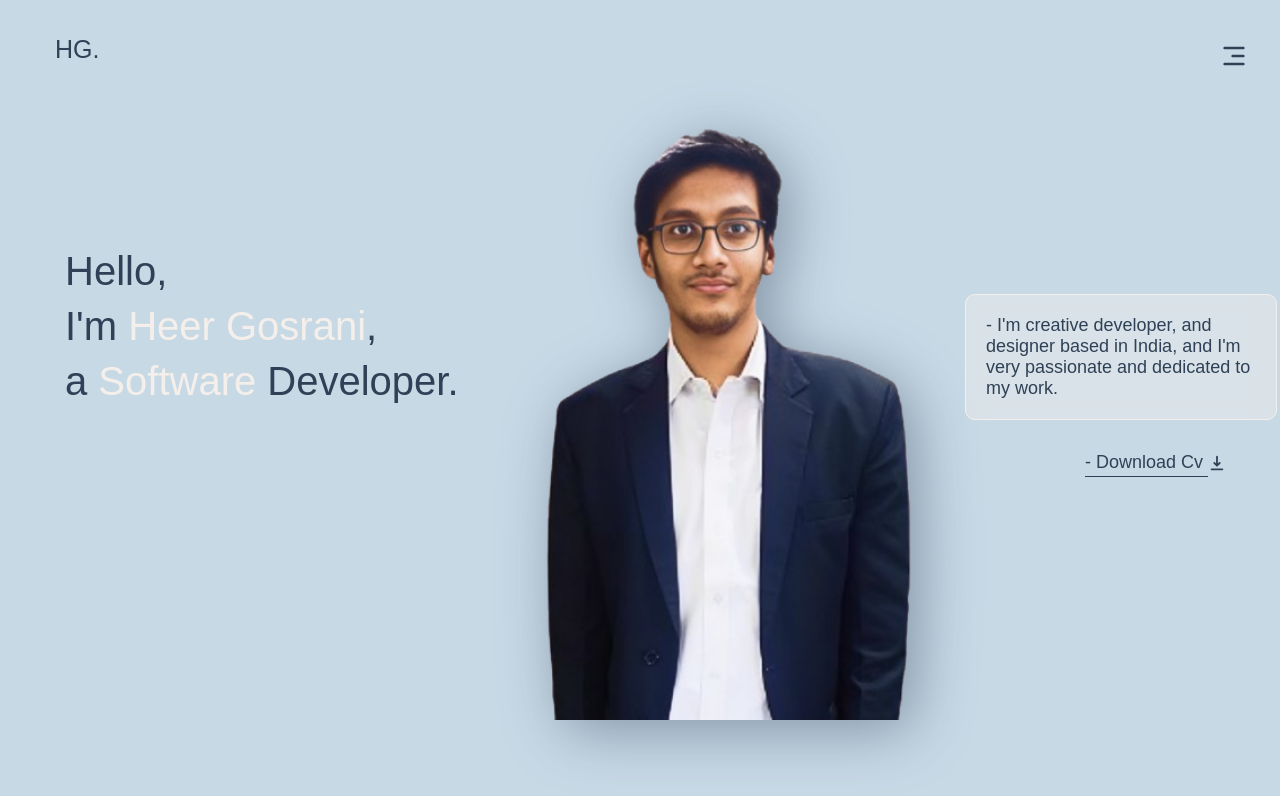
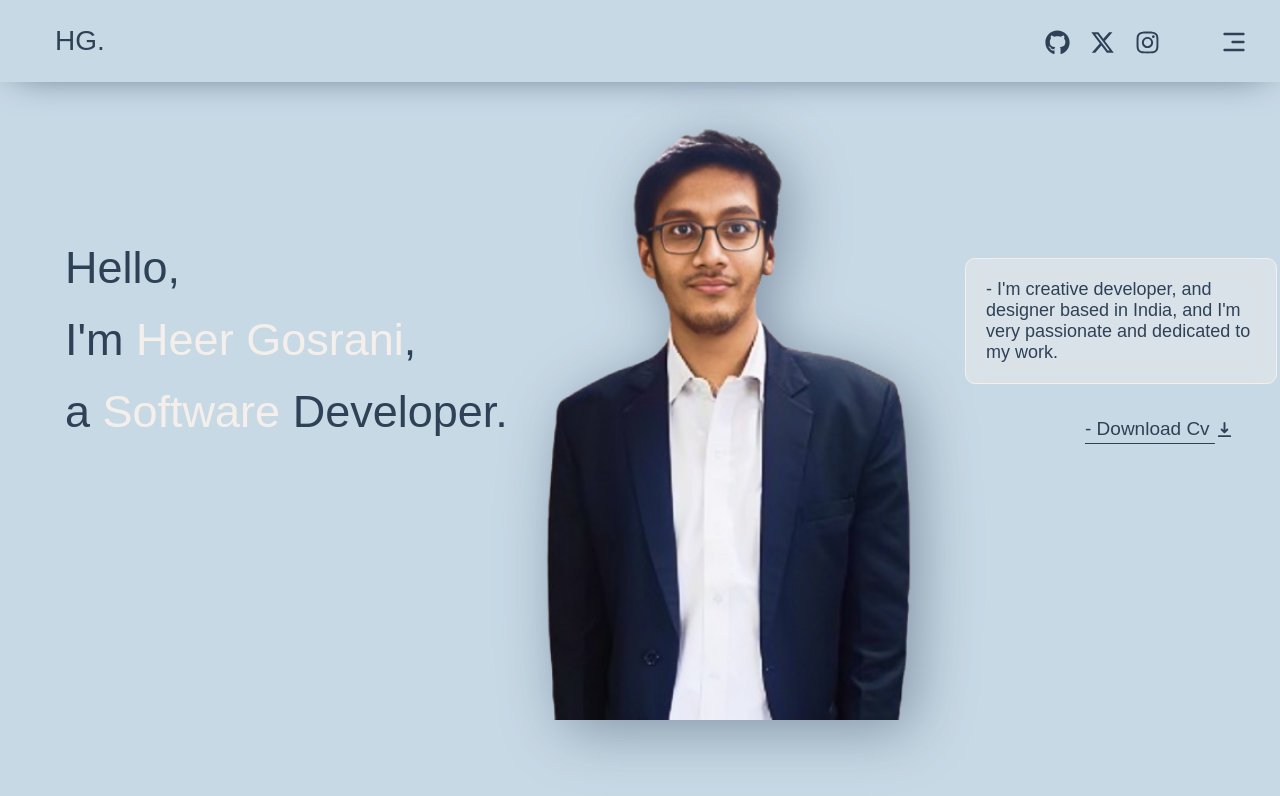
Before and after one commit to heergosrani02/my-portfolio, a React (Vite) app: page / in a window 1280 px wide. Shown: the top 796 px of the page. Built offline with nearby package versions, Linux system fonts and the light colour scheme; a web font is replaced by a local one.

Commit message:
some-styling-added

```diff
--- a/src/components/HeroSection/HeroSection.module.css
+++ b/src/components/HeroSection/HeroSection.module.css
@@ -6,23 +6,23 @@
 }
 
 .intro{
-    font-size: 40px;
+    font-size: 45px;
     position: relative;
     top: 150px;
     left: 30px;
 }
 
 .intro1{
-    font-size: 40px;
+    font-size: 45px;
     position: relative;
-    top: 160px;
+    top: 170px;
     left: 30px;
 }
 
 .myRole{
-    font-size: 40px;
+    font-size: 45px;
     position: relative;
-    top: 170px;
+    top: 190px;
     left: 30px;
 }
 
@@ -46,19 +46,19 @@ span{
     border-radius: 10px;
     border: 1px solid #F5EFEB;
     position: relative;
-    top: 60px;
+    top: 10px;
     left: 930px;
     backdrop-filter: blur(10px);
 }
 
 .downloadCv{
-    width: 170px;
+    width: 190px;
     padding: 20px;
-    font-size: 18px;
+    font-size: 19px;
     text-decoration: underline;
     text-underline-offset: 8px;
     position: relative;
-    top: 70px;
+    top: 22px;
     left: 1030px;
     cursor: pointer;
 }
--- a/src/components/Navbar/Navbar.jsx
+++ b/src/components/Navbar/Navbar.jsx
@@ -3,6 +3,7 @@ import { links } from "./../../data.js";
 
 import { CgMenuRightAlt } from "react-icons/cg";
 import { RxCross2 } from "react-icons/rx";
+import { FaGithub, FaXTwitter, FaInstagram  } from "react-icons/fa6";
 
 import { useState } from "react";
 
@@ -23,8 +24,20 @@ function Navbar() {
             </div>
           </div>
 
+          <div className={navbarCss.socialMedia}>
+            <div className={navbarCss.github}>
+              <FaGithub size={25} />
+            </div>
+            <div className={navbarCss.twitter}>
+              <FaXTwitter size={25}/>
+            </div>
+            <div className={navbarCss.instagram}>
+              <FaInstagram size={25}/>
+            </div>
+          </div>
+
           {isOpen ? (
-            <div className={navbarCss.navLinks}>
+            <div className={navbarCss.navMenu}>
               <CgMenuRightAlt size={32} onClick={handleMenu} />
             </div>
           ) : (
--- a/src/components/Navbar/Navbar.module.css
+++ b/src/components/Navbar/Navbar.module.css
@@ -1,14 +1,22 @@
 .nav{
-    margin: 10px;
     padding: 25px;
+    box-shadow: 0px 2px 40px -15px;
     display: flex;
     align-items: center;
     justify-content: space-between;
 }
 
 .navLogo{
-    font-size: 25px;
-    padding-left: 20px;
+    font-size: 28px;
+    padding-left: 30px;
+}
+
+.socialMedia{
+    display: flex;
+    gap: 20px;
+    position: absolute;
+    top: 30px;
+    right: 120px;
 }
 
 .toggleBtn{
@@ -17,9 +25,9 @@
     cursor: pointer;
 }
 
-.navLinks{
+.navMenu{
     position: absolute;
-    top: 40px;
+    top: 26px;
     right: 30px;
     cursor: pointer;
 }
@@ -37,7 +45,7 @@
 .cross{
     position: relative;
     left: 390px;
-    top: 40px;
+    top: 26px;
     cursor: pointer;
 }
 
```
